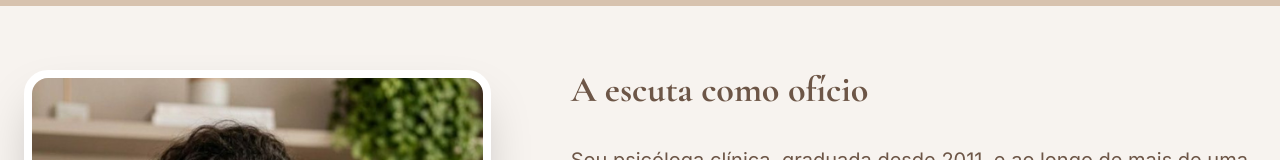
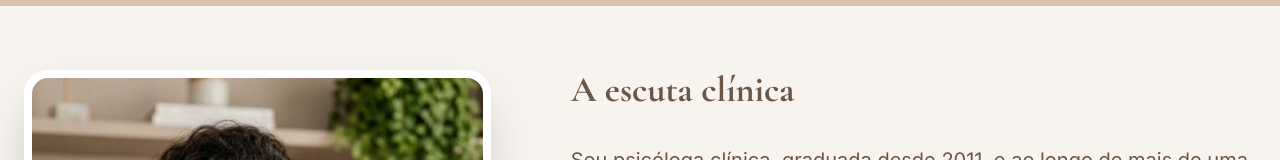
Before and after one commit to fernandogabos/site-psic-loga-juliana-munique-821vhrkc0, a React (Vite) app: page /sobre in a window 1280 px wide. Shown: the part 310-470 px from the top of the page. Built offline with nearby package versions, Linux system fonts and the light colour scheme.

Commit message:
Auto-commit after full sync (build simulation)

```diff
--- a/src/pages/Sobre.tsx
+++ b/src/pages/Sobre.tsx
@@ -39,7 +39,7 @@
           </div>
 
           <div className="md:col-span-7 space-y-8 prose prose-lg md:prose-xl prose-headings:font-serif prose-headings:text-primary text-muted-foreground max-w-none">
-            <h2 className="text-3xl font-serif font-bold text-primary">A escuta como ofício</h2>
+            <h2 className="text-3xl font-serif font-bold text-primary">A escuta clínica</h2>
             <p>
               Sou psicóloga clínica, graduada desde 2011, e ao longo de mais de uma década tenho me
               dedicado intensamente à escuta e ao cuidado da saúde mental de adolescentes e adultos.
```
Also changed, not shown: .skip.config.json.
